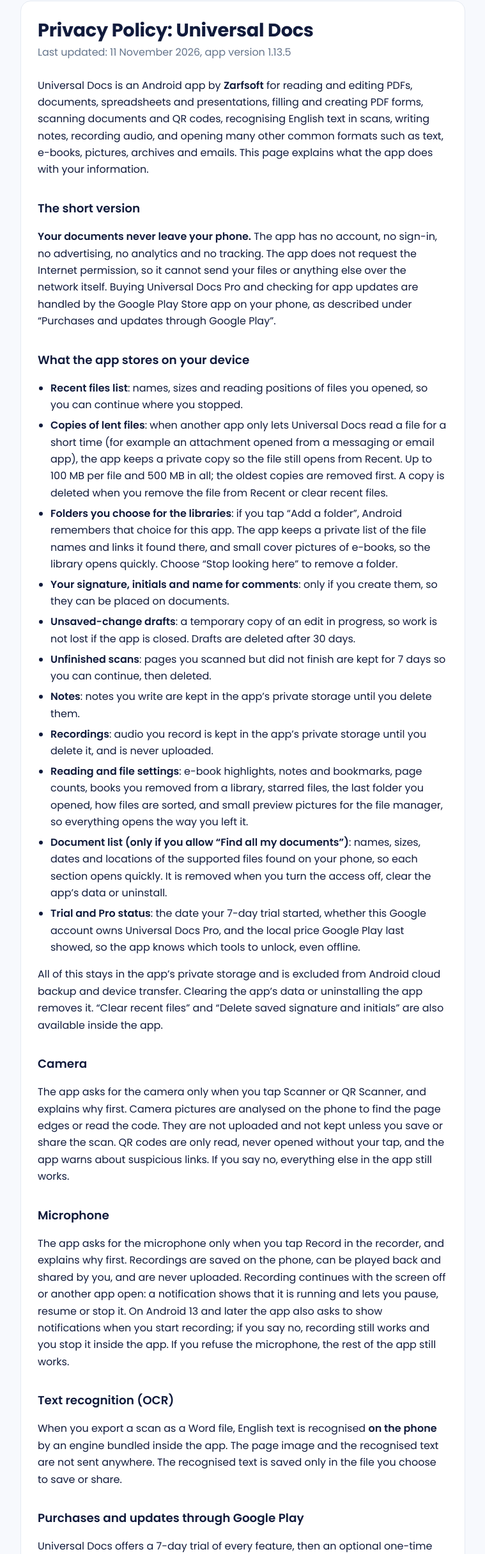
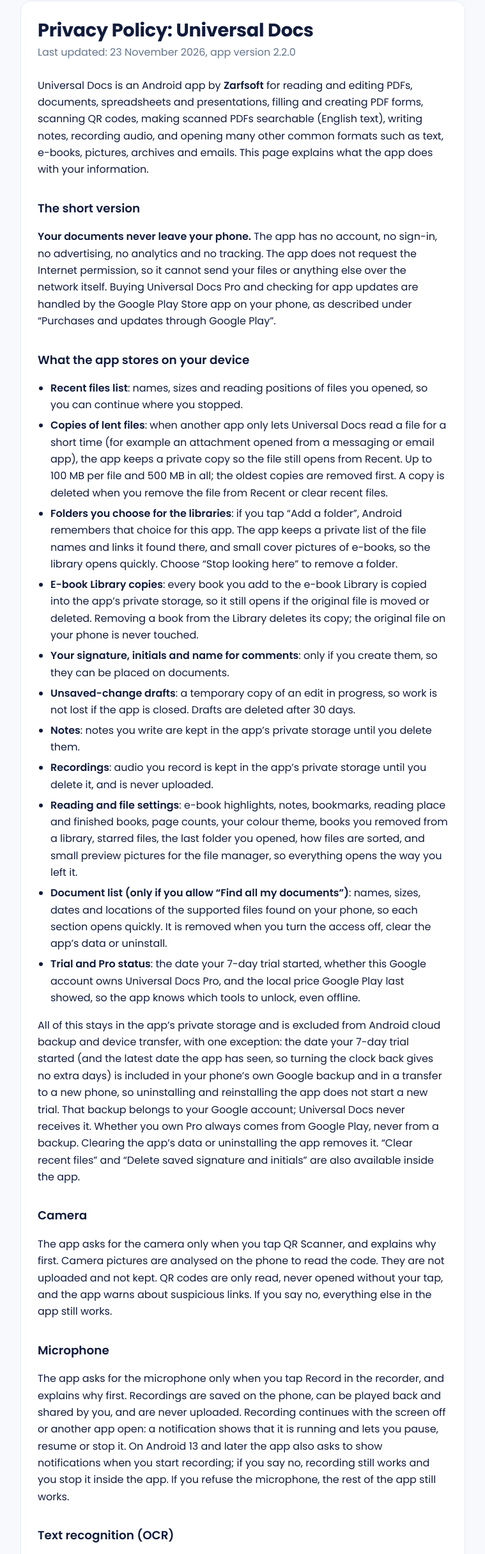
Before and after one commit to zarfsoft/universaldocs, a plain HTML site: page privacy/index.html in a window 1280 px wide. Shown: the part 87-2516 px from the top of the page at 64% size, without its empty margins (260-1019 px from the left). Drawn offline with Linux system fonts and the light colour scheme.

Commit message:
2.2.0 privacy, terms and home page

```diff
--- a/privacy/index.html
+++ b/privacy/index.html
@@ -15,10 +15,10 @@
   </header>
   <main class="doc">
 <h1>Privacy Policy: Universal Docs</h1>
-<p class="date">Last updated: 11 November 2026, app version 1.13.5</p>
+<p class="date">Last updated: 23 November 2026, app version 2.2.0</p>
 
 <p>Universal Docs is an Android app by <strong>Zarfsoft</strong> for reading and editing PDFs, documents, spreadsheets and
-presentations, filling and creating PDF forms, scanning documents and QR codes, recognising English text in scans,
+presentations, filling and creating PDF forms, scanning QR codes, making scanned PDFs searchable (English text),
 writing notes, recording audio, and opening many other common formats such as text, e-books, pictures, archives and emails.
 This page explains what the app does with your information.</p>
 
@@ -38,26 +38,26 @@ Google Play Store app on your phone, as described under “Purchases and updates
   <li><strong>Folders you choose for the libraries</strong>: if you tap “Add a folder”, Android remembers that choice for this app.
       The app keeps a private list of the file names and links it found there, and small cover pictures of e-books, so the library
       opens quickly. Choose “Stop looking here” to remove a folder.</li>
+  <li><strong>E-book Library copies</strong>: every book you add to the e-book Library is copied into the app’s private storage, so it
+      still opens if the original file is moved or deleted. Removing a book from the Library deletes its copy; the original file on your phone is never touched.</li>
   <li><strong>Your signature, initials and name for comments</strong>: only if you create them, so they can be placed on documents.</li>
   <li><strong>Unsaved-change drafts</strong>: a temporary copy of an edit in progress, so work is not lost if the app is closed.
       Drafts are deleted after 30 days.</li>
-  <li><strong>Unfinished scans</strong>: pages you scanned but did not finish are kept for 7 days so you can continue, then deleted.</li>
   <li><strong>Notes</strong>: notes you write are kept in the app’s private storage until you delete them.</li>
   <li><strong>Recordings</strong>: audio you record is kept in the app’s private storage until you delete it, and is never uploaded.</li>
-  <li><strong>Reading and file settings</strong>: e-book highlights, notes and bookmarks, page counts, books you removed from a library, starred files, the last folder you opened, how files are sorted, and small preview pictures for the file manager, so everything opens the way you left it.</li>
+  <li><strong>Reading and file settings</strong>: e-book highlights, notes, bookmarks, reading place and finished books, page counts, your colour theme, books you removed from a library, starred files, the last folder you opened, how files are sorted, and small preview pictures for the file manager, so everything opens the way you left it.</li>
   <li><strong>Document list (only if you allow “Find all my documents”)</strong>: names, sizes, dates and locations of the supported
       files found on your phone, so each section opens quickly. It is removed when you turn the access off, clear the app’s data or uninstall.</li>
   <li><strong>Trial and Pro status</strong>: the date your 7-day trial started, whether this Google account owns Universal Docs Pro,
       and the local price Google Play last showed, so the app knows which tools to unlock, even offline.</li>
 </ul>
-<p>All of this stays in the app’s private storage and is excluded from Android cloud backup and device transfer.
+<p>All of this stays in the app’s private storage and is excluded from Android cloud backup and device transfer, with one exception: the date your 7-day trial started (and the latest date the app has seen, so turning the clock back gives no extra days) is included in your phone’s own Google backup and in a transfer to a new phone, so uninstalling and reinstalling the app does not start a new trial. That backup belongs to your Google account; Universal Docs never receives it. Whether you own Pro always comes from Google Play, never from a backup.
 Clearing the app’s data or uninstalling the app removes it. “Clear recent files” and “Delete saved signature and initials” are also
 available inside the app.</p>
 
 <h2>Camera</h2>
-<p>The app asks for the camera only when you tap Scanner or QR Scanner, and explains why first.
-Camera pictures are analysed on the phone to find the page edges or read the code. They are not uploaded and not kept
-unless you save or share the scan. QR codes are only read, never opened without your tap, and the app warns about
+<p>The app asks for the camera only when you tap QR Scanner, and explains why first.
+Camera pictures are analysed on the phone to read the code. They are not uploaded and not kept. QR codes are only read, never opened without your tap, and the app warns about
 suspicious links. If you say no, everything else in the app still works.</p>
 
 <h2>Microphone</h2>
@@ -68,7 +68,7 @@ when you start recording; if you say no, recording still works and you stop it i
 the rest of the app still works.</p>
 
 <h2>Text recognition (OCR)</h2>
-<p>When you export a scan as a Word file, English text is recognised <strong>on the phone</strong> by an engine
+<p>When you use Make searchable on a scanned PDF, English text is recognised <strong>on the phone</strong> by an engine
 bundled inside the app. The page image and the recognised text are not sent anywhere. The recognised text is saved only
 in the file you choose to save or share.</p>
 
```
Also changed, not shown: index.html (+3 -3 lines), terms/index.html (+7 -6 lines).
